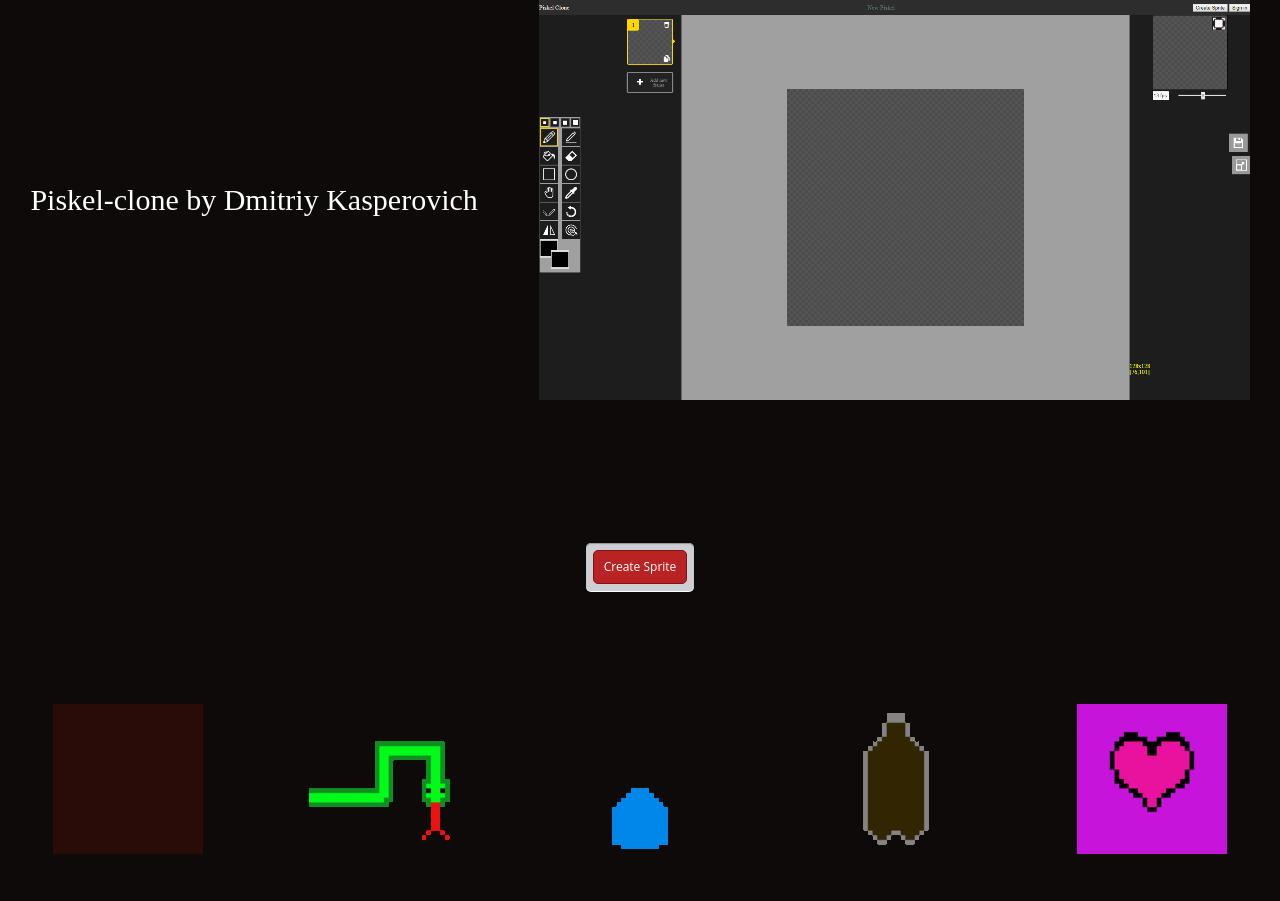
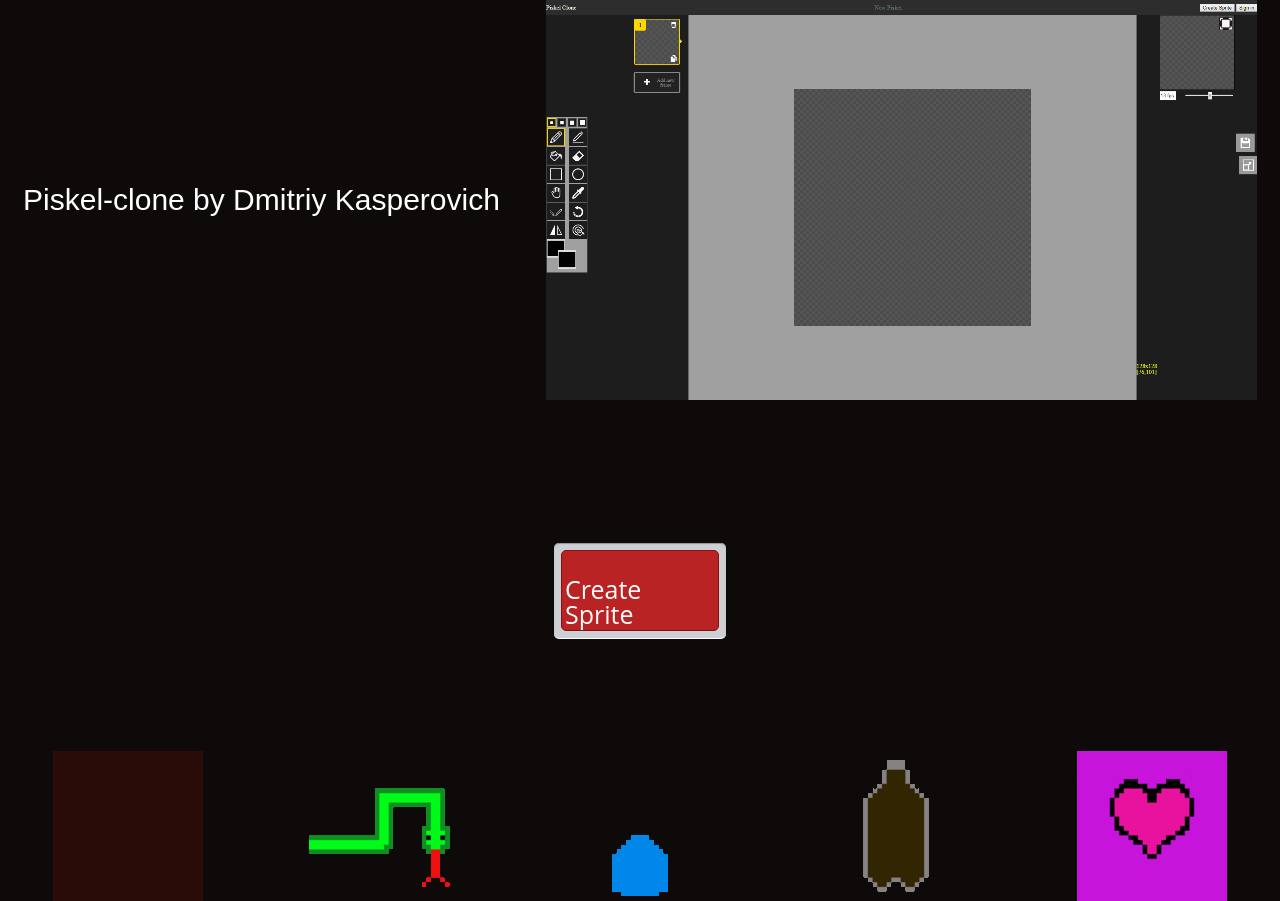
Before and after one commit to DzmitryKas/Example-piskel, a plain HTML site: page index.html in a window 1280 px wide. Before the commit the page ends 854 px from the top, so only its background shows below. Drawn offline with Linux system fonts and the light colour scheme.

Commit message:
fix: change landing css

```diff
--- a/landing.css
+++ b/landing.css
@@ -55,16 +55,19 @@ table {
 }
 
 .button {
-  background-color:#ba2323;
-  padding:10px;
-  position:relative;
+  background-color: #ba2323;
+  padding: 3px;
+  padding-top: 26px;
+  position: relative;
   font-family: 'Open Sans', sans-serif;
-  font-size:12px;
-  text-decoration:none;
-  color:#fff;
+  font-size: 25px;
+  text-decoration: none;
+  color: #fff;
   border: solid 1px #831212;
   background-image: linear-gradient(bottom, rgb(171,27,27) 0%, rgb(212,51,51) 100%);
   border-radius: 5px;
+  width: 150px;
+  height: 50px;
 }
 
 .button:active {
@@ -95,10 +98,11 @@ table {
  .screen {
   width: 711px;
   height: 400px;
-  background: url(app/src/assets/img-landing/screen.png)
+  background: url(/src/assets/img-landing/screen.png)
  }
 
  .piskel-clone {
+   font-family: Arial, Helvetica, sans-serif;
    font-size: 30px;
    color: #fff;
  }
```
